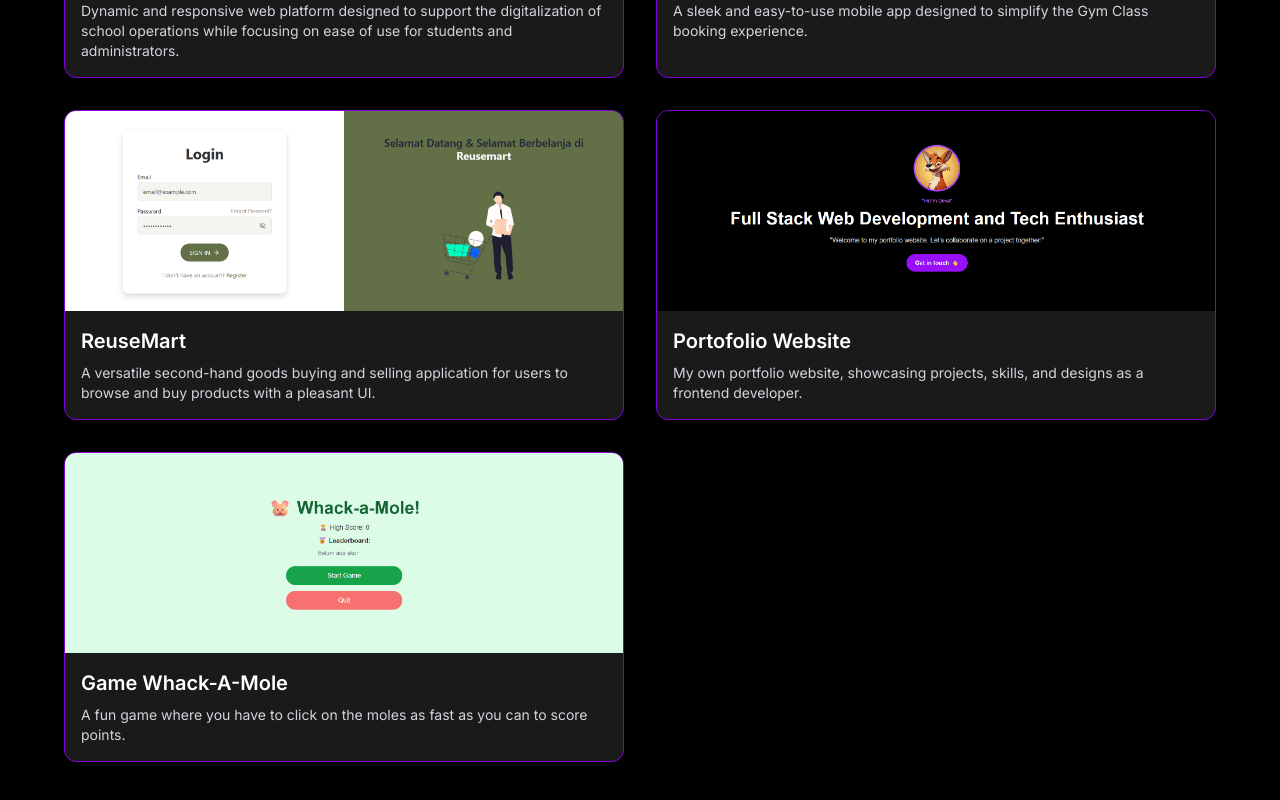
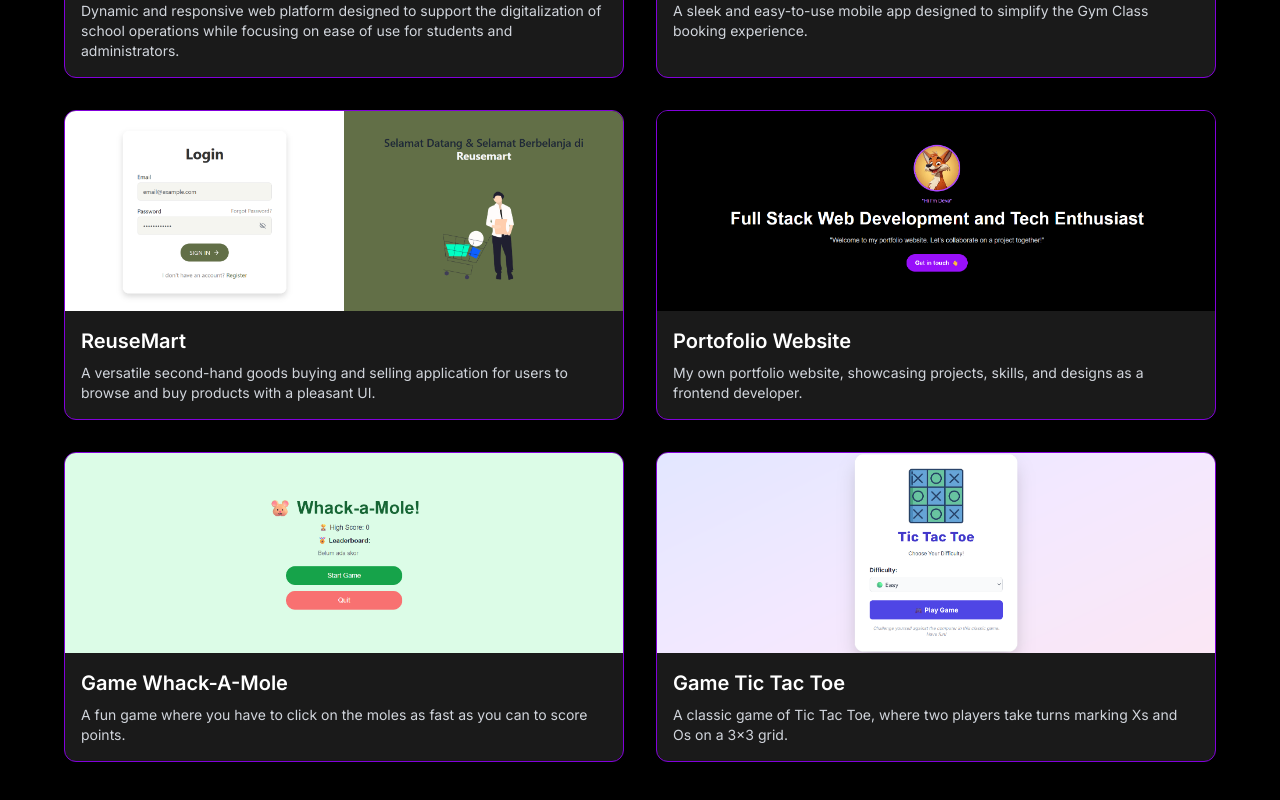
Before and after one commit to KadekDeva13/Portofolio, a Next.js app: page / in a window 1280 px wide. Shown: the part 1736-2536 px from the top of the page. Built offline with nearby package versions, Linux system fonts and the light colour scheme.

Commit message:
tambah project

```diff
--- a/src/components/ProjectsSection.tsx
+++ b/src/components/ProjectsSection.tsx
@@ -39,6 +39,13 @@ const projects = [
     description:
       'A fun game where you have to click on the moles as fast as you can to score points.',
     link: 'https://github.com/KadekDeva13/Whack-A-Mole.git',
+  },
+  {
+    name: 'Game Tic Tac Toe',
+    image: '/images/TicTacToe.png',
+    description:
+      'A classic game of Tic Tac Toe, where two players take turns marking Xs and Os on a 3x3 grid.',
+    link: 'https://github.com/KadekDeva13/Tic-Tac-Toe.git',
   }
 ]
 
```
Also changed, not shown: public/images/TicTacToe.png (added).
